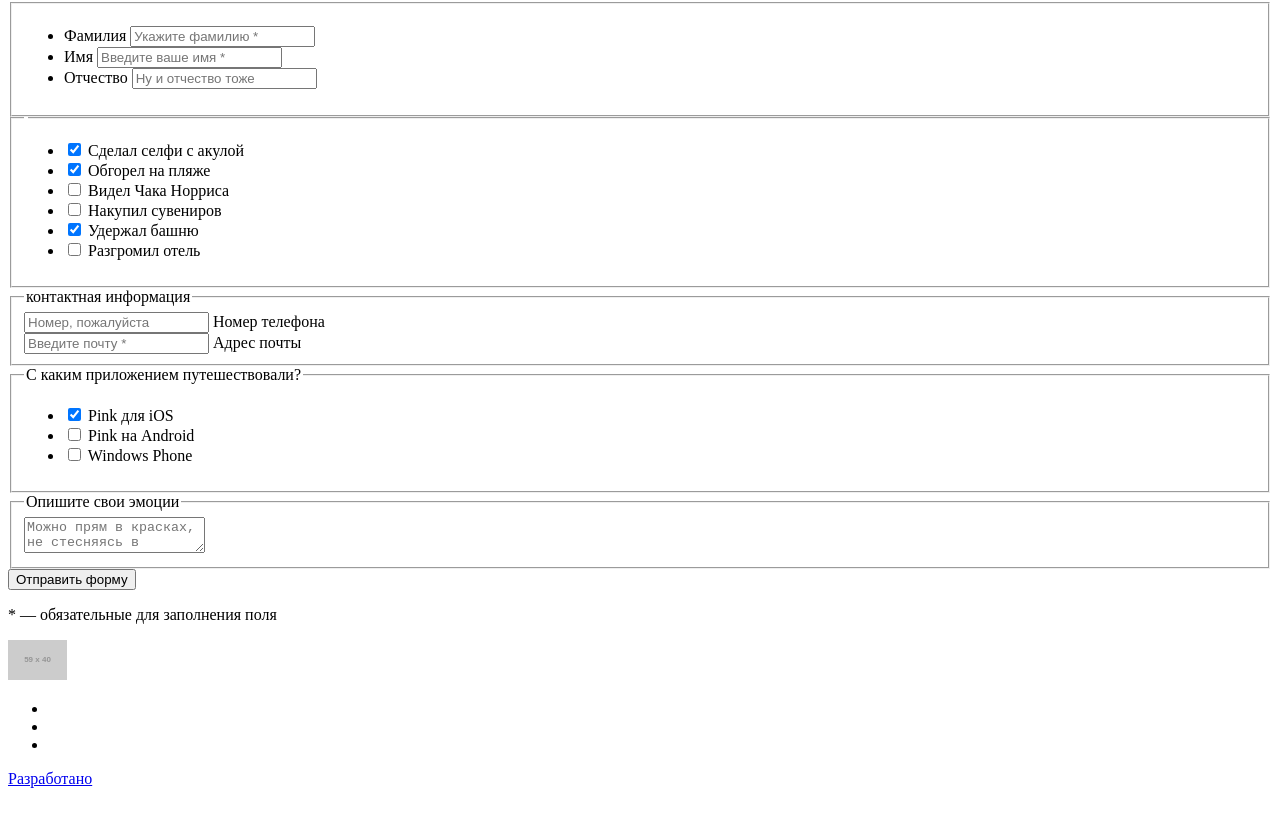
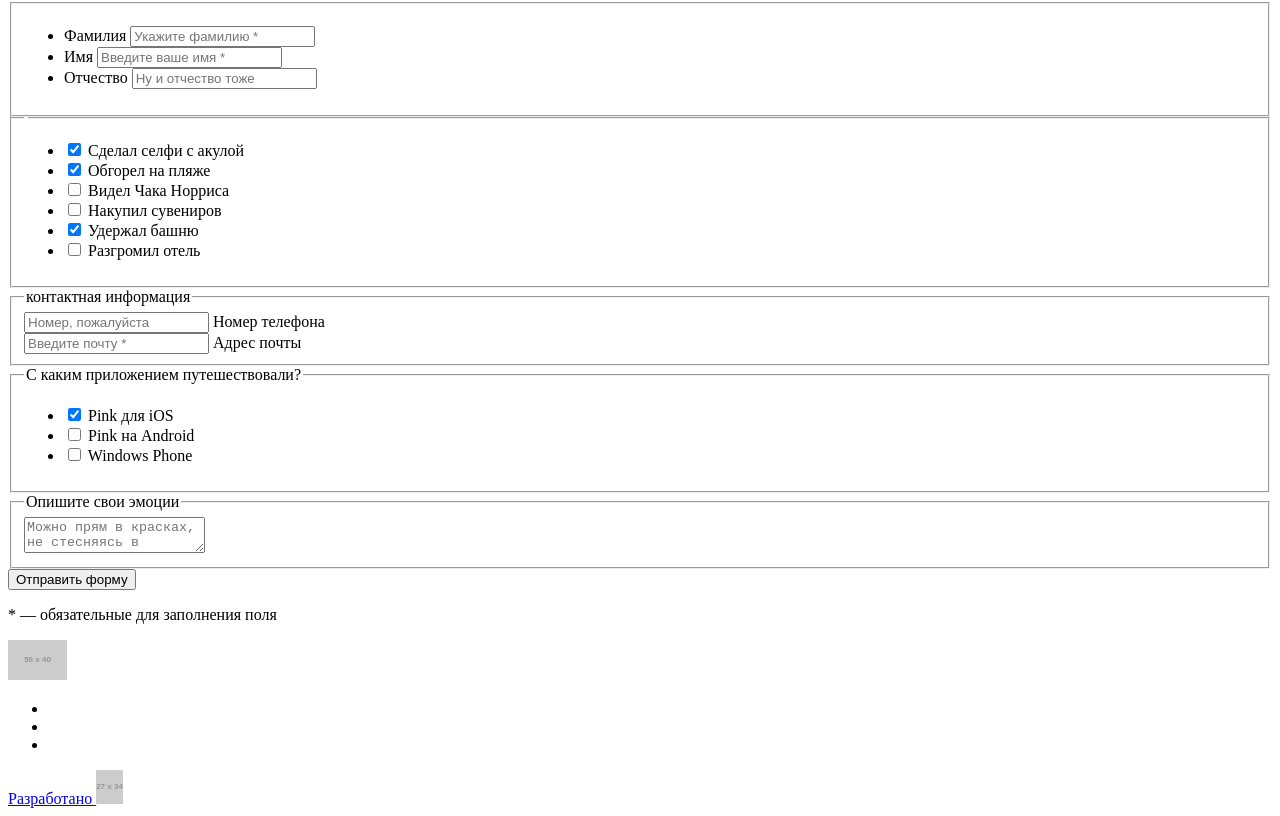
Before and after one commit to VladShpyra/331185-pink-20, a website: page source/form.html in a window 1280 px wide. Shown: the part 351-1167 px from the top of the page. Drawn offline with Linux system fonts and the light colour scheme; placeholder pictures from the web are drawn by us.

Commit message:
Добавляет базовую размету task2.1 v1.6
Поправляет footer

```diff
--- a/source/form.html
+++ b/source/form.html
@@ -147,7 +147,7 @@
           <a class="social__item social__item--youtube" aria-label="Переход на youtube.com" href="#"></a>
         </li>
       </ul>
-        <a class="copyright__link" href="#" aria-label="Ссылка на Html Academy"> Разработано</a>
+      <a class="copyright__link" href="#" aria-label="Ссылка на Html Academy"> Разработано <img src="https://via.placeholder.com/27x34" alt="Логотип Pink"></a>
     </div>
   </footer>
 </body>
```
Also changed, not shown: source/photo.html (+1 -1 lines).
